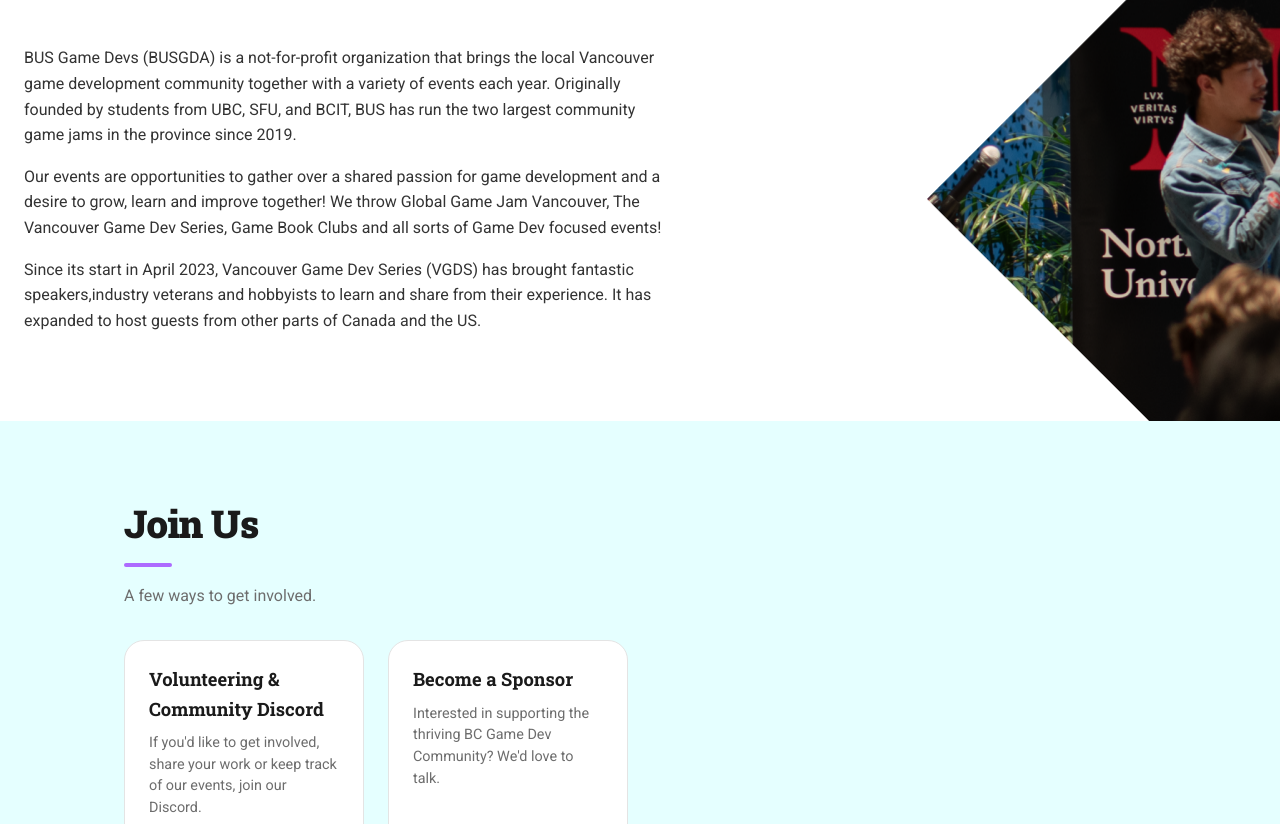
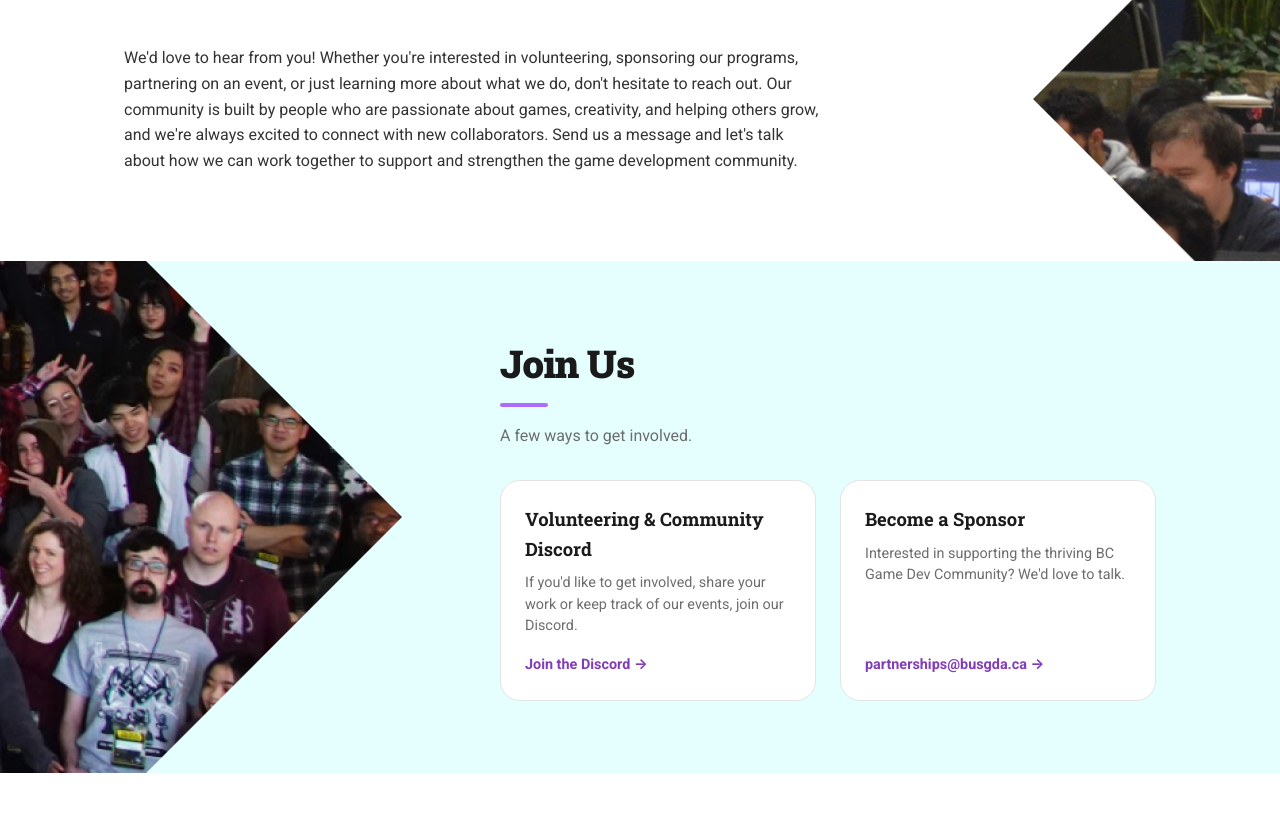
Before and after one commit to BUSGDA/BUSGDA-Website, a plain HTML site: page contact.html in a window 1280 px wide. Shown: the part 411-1235 px from the top of the page. Drawn offline with Linux system fonts and the light colour scheme.

Commit message:
Added some photos and added some copy to contact ect!

```diff
--- a/contact.html
+++ b/contact.html
@@ -62,35 +62,24 @@
     </div>
   </header>
 
-  <section class="section  landing-about-us" id="about">
+  <section class="section contact-about-us" id="about">
+
+    <div class="container">
       <div class="about-text">
-      <div class="container">
         <h2 class="section-title">About Us</h2>
         <p>
-          BUS Game Devs (BUSGDA) is a not-for-profit organization that brings
-          the local Vancouver game development community together with a
-          variety of events each year. Originally founded by students from UBC,
-          SFU, and BCIT, BUS has run the two largest community game jams
-          in the province since 2019.
-        </p>
-        <p>
-          Our events are opportunities to gather over a shared passion
-          for game development and a desire to grow, learn and
-          improve together! We throw Global Game Jam Vancouver, The Vancouver Game Dev Series,
-          Game Book Clubs and all sorts of Game Dev focused events!
-        </p>
-        <p>
-          Since its start in April 2023, Vancouver Game Dev Series (VGDS) has brought
-          fantastic speakers,industry veterans and hobbyists to learn and share
-          from their experience. It has expanded to host guests from other
-          parts of Canada and the US.
+          We'd love to hear from you! Whether you're interested in volunteering, sponsoring our programs, partnering on
+          an event, or just learning more about what we do, don't hesitate to reach out. Our community is built by
+          people who are passionate about games, creativity, and helping others grow, and we're always excited to
+          connect with new collaborators. Send us a message and let's talk about how we can work together to support and
+          strengthen the game development community.
         </p>
       </div>
     </div>
   </section>
-
-  <section class="section section-alt" id="join">
-    <div class="container">
+  <div class="section-alt">
+    <section class="section contact-join-us" id="join">
+      <div class="container join-us-content">
         <h2 class="section-title">Join Us</h2>
         <p class="section-lead">A few ways to get involved.</p>
         <div class="join-grid">
@@ -113,6 +102,7 @@
         </div>
       </div>
     </section>
+  </div>
 
   <section class="section" id="contact">
     <div class="container narrow">
--- a/css/styles.css
+++ b/css/styles.css
@@ -91,6 +91,14 @@ a {
   background-position: calc(50% + 900px) calc(10% - 200px);
 }
 
+.contact-about-us {
+  background-image: url("../assets/marketingPhotos/JamPhoto1.png");
+  background-size: auto;
+
+  background-repeat: no-repeat;
+  background-position: calc(50% + 900px) calc(10% - 200px);
+}
+
 .landing-next-up {
   background-image: url("../assets/marketingPhotos/BCGameJamPhoto1.png");
   background-size: auto;
@@ -100,6 +108,19 @@ a {
 }
 
 .landing-next-up-content {
+  padding-left: 400px
+}
+
+.contact-join-us {
+
+  background-image: url("../assets/marketingPhotos/JamPhoto2.png");
+  background-size: auto;
+
+  background-position: calc(50% - 800px) calc(50%);
+  background-repeat: no-repeat;
+}
+
+.join-us-content {
   padding-left: 400px
 }
 
```
Also changed, not shown: index.html (+0 -1 lines), assets/marketingPhotos/JamPhoto1.png (added), assets/marketingPhotos/JamPhoto2.png (added). Lines whose indentation alone changed are shown as unchanged.
